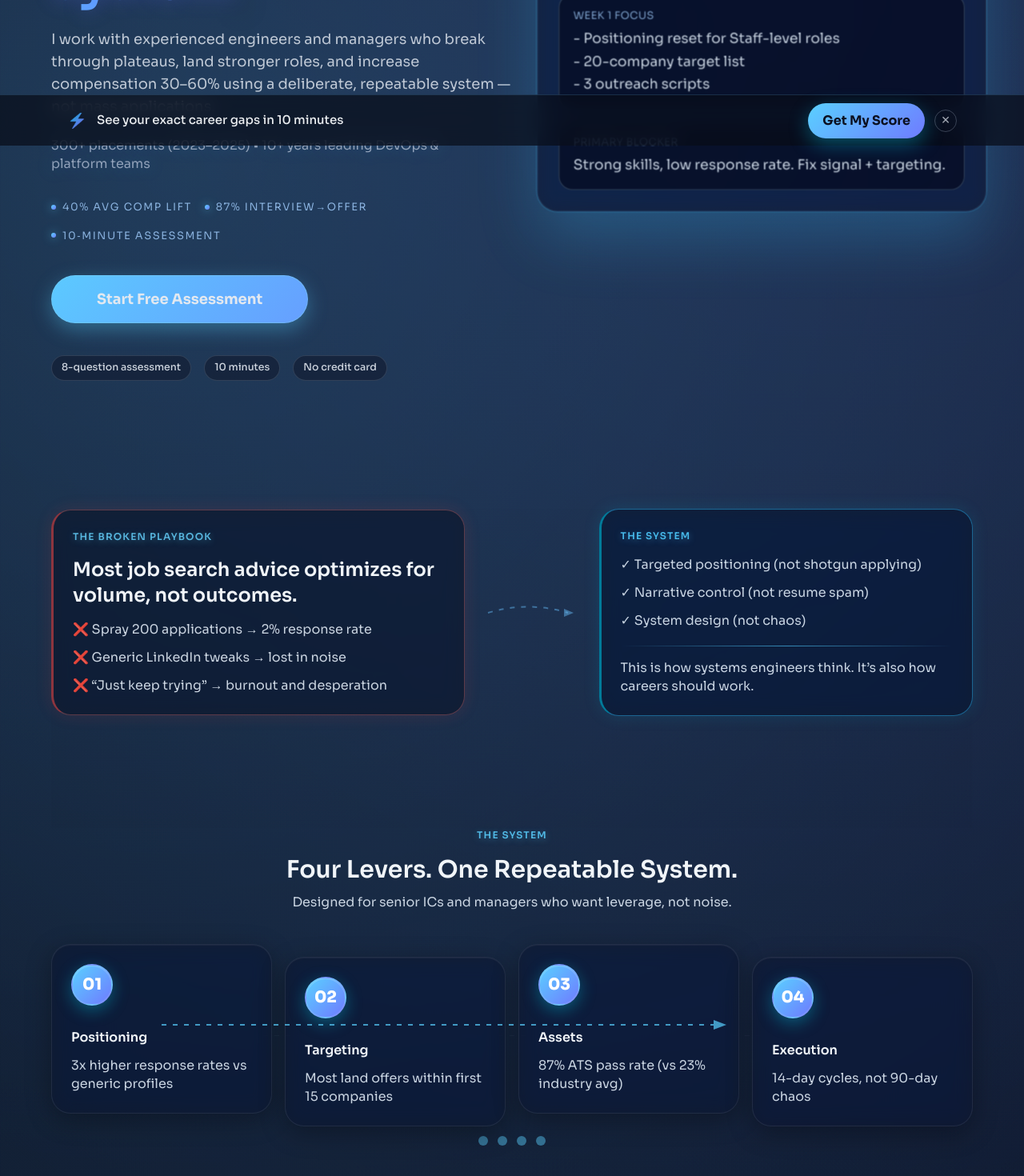
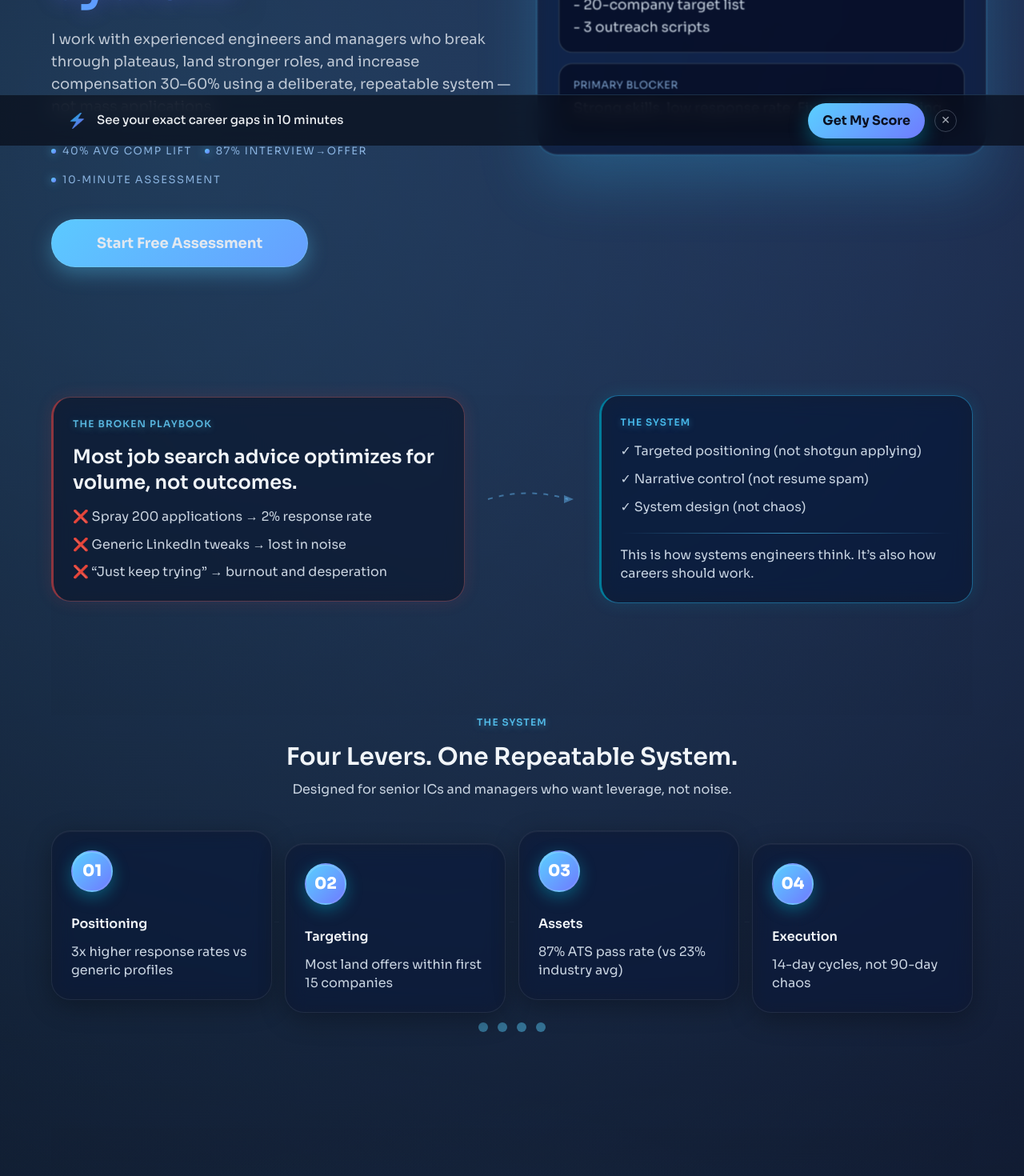
Before and after one commit to machinesandcloud/job-search-system, a Next.js app: page /job-search-system in a window 1280 px wide. Shown: the part 618-2088 px from the top of the page at 80% size. Built offline with nearby package versions, Linux system fonts and the light colour scheme; no server answers.

Commit message:
Simplify hero meta and remove system connector

```diff
--- a/src/app/job-search-system/page.tsx
+++ b/src/app/job-search-system/page.tsx
@@ -114,9 +114,6 @@ export default function JobSearchLanding() {
                 I work with experienced engineers and managers who break through plateaus, land stronger roles, and
                 increase compensation 30–60% using a deliberate, repeatable system — not mass applications.
               </p>
-              <p className="max-w-lg text-sm text-slate-400 cmd-glow-soft">
-                300+ placements (2023–2025) • 10+ years leading DevOps &amp; platform teams
-              </p>
             </div>
             <div className="cmd-hero-highlights">
               <span>40% avg comp lift</span>
@@ -131,11 +128,6 @@ export default function JobSearchLanding() {
                 label="Start Free Assessment"
                 className="cmd-cta cmd-cta-animated cmd-cta-pulse cmd-cta-primary"
               />
-            </div>
-            <div className="flex flex-wrap items-center gap-4 pt-2 text-sm text-slate-400">
-              <span className="cmd-pill">8-question assessment</span>
-              <span className="cmd-pill">10 minutes</span>
-              <span className="cmd-pill">No credit card</span>
             </div>
           </div>
 
@@ -248,14 +240,6 @@ export default function JobSearchLanding() {
                 <span />
                 <span />
               </div>
-              <svg className="cmd-system-connector" viewBox="0 0 1000 60" preserveAspectRatio="none" aria-hidden="true">
-                <path
-                  className="cmd-system-path"
-                  d="M80 30 L310 30 L310 30 L540 30 L540 30 L770 30"
-                  fill="none"
-                />
-              <polygon points="770,24 786,30 770,36" fill="rgba(90, 208, 255, 0.7)" />
-            </svg>
           </div>
         </Reveal>
       </section>
```
